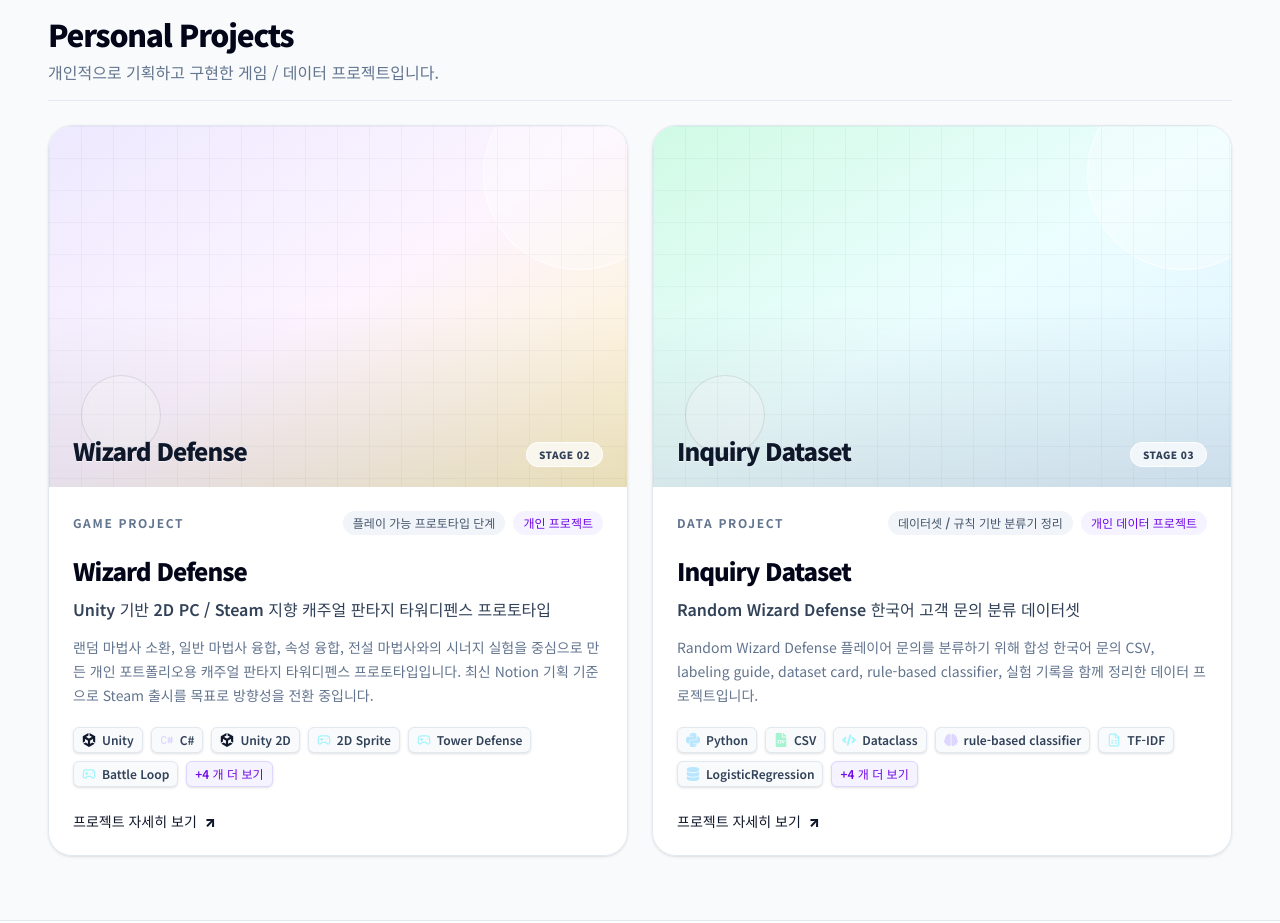
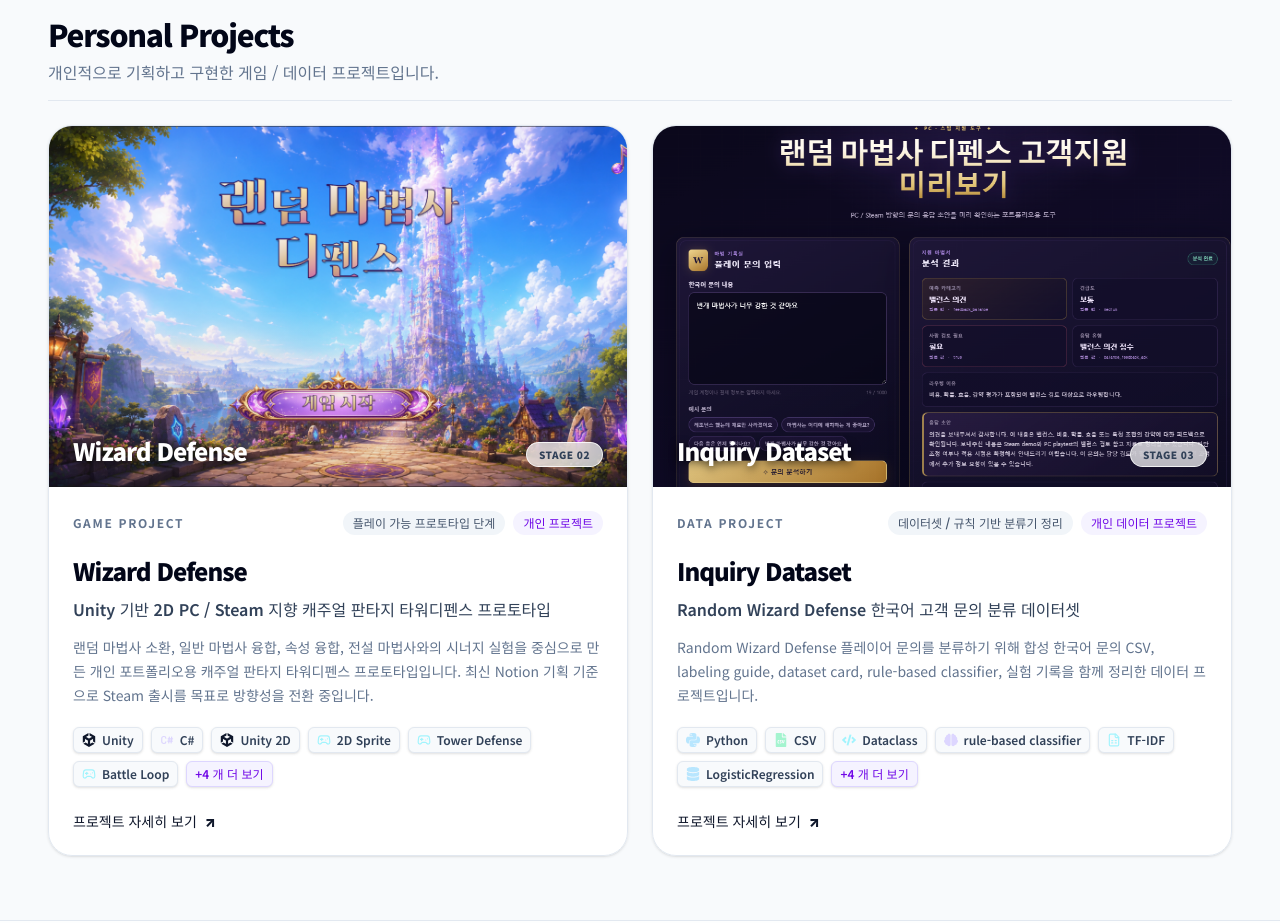
Before and after one commit to slowlyP/loo-ting-lab, a React (Vite) app: page /#/ in a window 1280 px wide. Shown: the part 1560-2483 px from the top of the page. Built offline with nearby package versions, Linux system fonts and the light colour scheme.

Commit message:
feat: add personal project preview images

```diff
--- a/src/data/projectPreviews.ts
+++ b/src/data/projectPreviews.ts
@@ -11,8 +11,16 @@
     alt: 'STACCATO AI highway control preview',
     kind: 'image',
   },
-  'wizard-defense': { alt: 'Wizard Defense project preview', kind: 'abstract' },
-  'inquiry-dataset': { alt: 'Inquiry Dataset project preview', kind: 'abstract' },
+  'wizard-defense': {
+    image: 'assets/projects/wizard-defense/preview.png',
+    alt: 'Wizard Defense title screen preview',
+    kind: 'image',
+  },
+  'inquiry-dataset': {
+    image: 'assets/projects/inquiry-dataset/preview.png',
+    alt: 'Inquiry Dataset support tool preview',
+    kind: 'image',
+  },
   'ai-accident-detection': {
     image: 'assets/projects/ai-accident-detection/preview.png',
     alt: '404 R·N·F AI road hazard detection preview',
```
Also changed, not shown: public/assets/projects/inquiry-dataset/preview.png (added), public/assets/projects/wizard-defense/preview.png (added), 4 other files (tests, documents, lock files or other folders).
